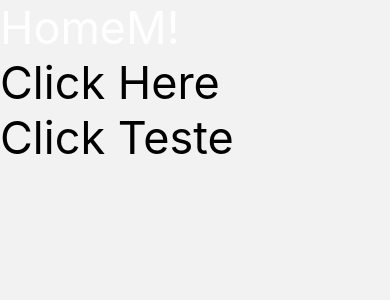
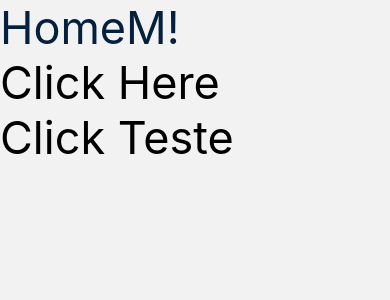
Before and after one commit to matheusjesse/TodoReactNative, a React Native app: screen /Home in a window 390 px wide. Shown: the top 300 px of the page. Built offline with nearby package versions, Linux system fonts and the light colour scheme.

Commit message:
chore: adicionando opcao do usuario podeer escolher as cores do aplicativo

```diff
--- a/src/screen/Home/index.tsx
+++ b/src/screen/Home/index.tsx
@@ -1,6 +1,6 @@
 import React from 'react';
 import {TouchableOpacity} from 'react-native';
-import {darkContainer, Text, whiteContainer} from './style';
+import {ColorContainer, Text} from './style';
 import HomeContainer from './style';
 import {RootStackParamList} from '../../../App';
 import {NativeStackNavigationProp} from '@react-navigation/native-stack';
@@ -22,14 +22,7 @@ function Home({navigation}: Props): JSX.Element {
   ) as TodoContextType;
   return (
     <HomeContainer>
-      <Text
-        style={
-          loadThemeColor() === true
-            ? whiteContainer.container
-            : darkContainer.container
-        }>
-        HomeM!
-      </Text>
+      <Text style={ColorContainer.container}>HomeM!</Text>
       <TouchableOpacity onPress={() => navigation.navigate('Register')}>
         <Text>Click Here</Text>
       </TouchableOpacity>
--- a/src/screen/Home/style.tsx
+++ b/src/screen/Home/style.tsx
@@ -6,6 +6,12 @@ const HomeContainer = styled.SafeAreaView``;
 const Text = styled.Text`
   font-size: 45px;
 `;
+
+const ColorContainer = StyleSheet.create({
+  container: {
+    color: `${theme.ThemeColor.secondary}`,
+  },
+});
 
 const whiteContainer = StyleSheet.create({
   container: {
@@ -19,4 +25,4 @@ const darkContainer = StyleSheet.create({
   },
 });
 export default HomeContainer;
-export {Text, whiteContainer, darkContainer};
+export {Text, whiteContainer, darkContainer, ColorContainer};
--- a/src/styles/theme.ts
+++ b/src/styles/theme.ts
@@ -1,4 +1,23 @@
+type TFavorityColor = {
+  primary: string;
+  secondary: string;
+  tertiary: string;
+};
+
+const favoriteColor = (): TFavorityColor => {
+  const color = {
+    primary: '#FEFEFE',
+    secondary: '#03213E',
+    tertiary: '#FBFBFB',
+  };
+  return color;
+};
 export default {
+  ThemeColor: {
+    primary: favoriteColor().primary,
+    secondary: favoriteColor().secondary,
+    tertiary: favoriteColor().tertiary,
+  },
   whiteTheme: {
     primary: '#FEFEFE',
     secondary: '#03213E',
```
